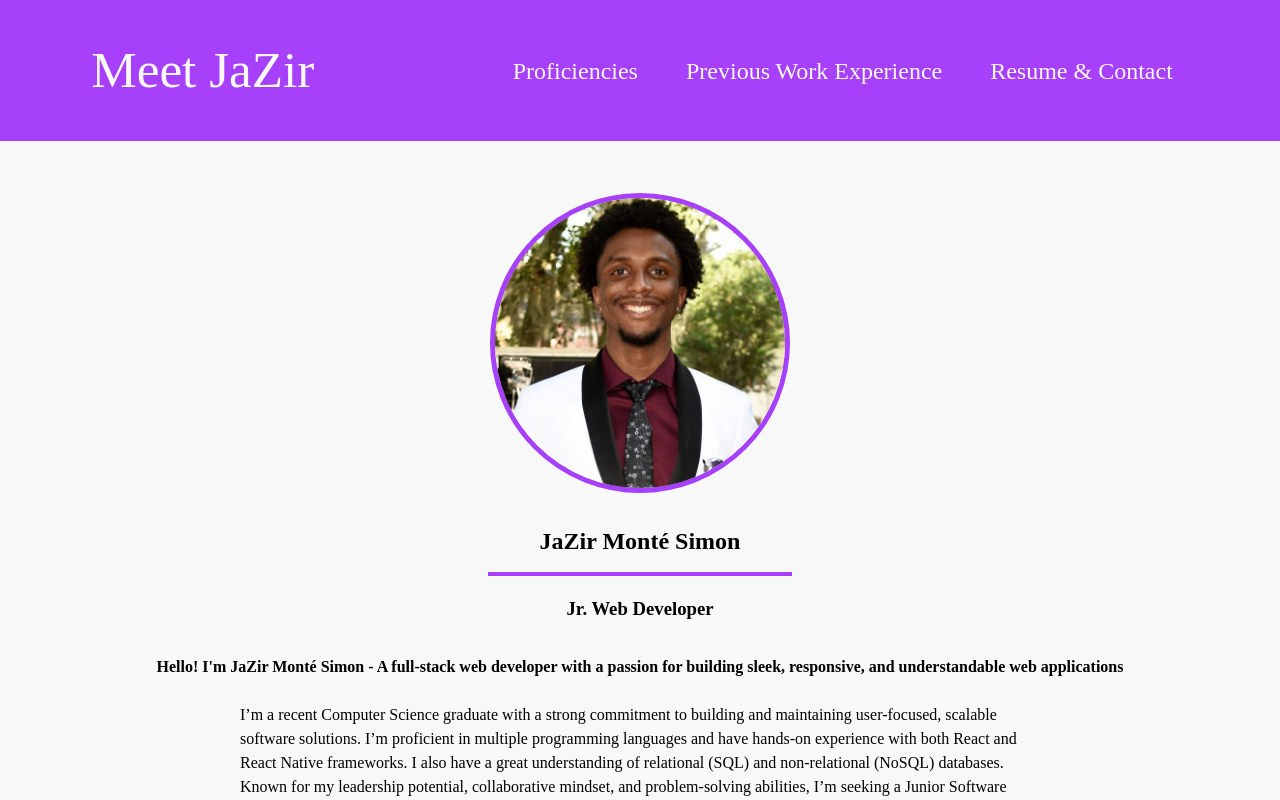
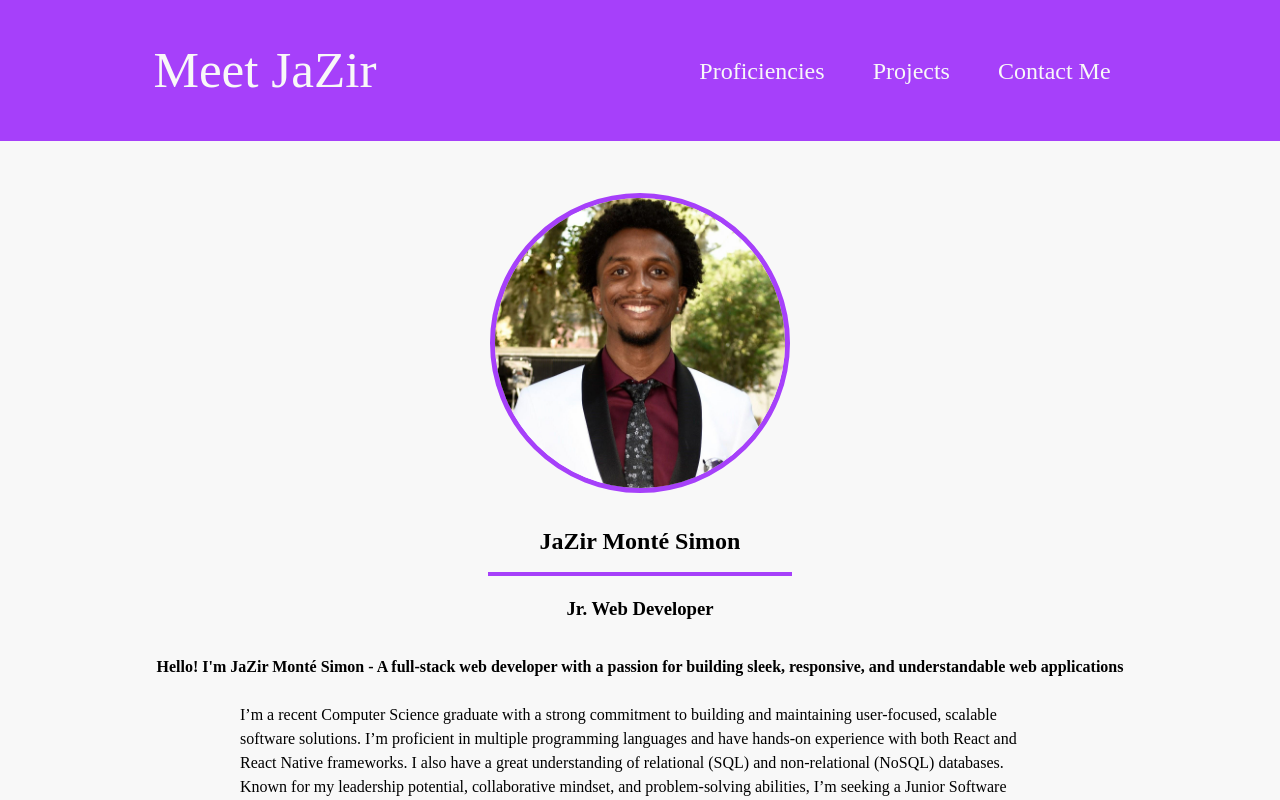
Before and after one commit to DelightSSB/Portfolio-React, a React (Vite) app: page / in a window 1280 px wide. Shown: the top 800 px of the page. Built offline with nearby package versions, Linux system fonts and the light colour scheme.

Commit message:
Update Navbar links for clarity and brevity

```diff
--- a/src/components/Navbar/Navbar.tsx
+++ b/src/components/Navbar/Navbar.tsx
@@ -14,10 +14,10 @@ export default function Navbar() {
             <a href="#proficiencies">Proficiencies</a>
           </li>
           <li>
-            <a href="#projects">Previous Work Experience</a>
+            <a href="#projects">Projects</a>
           </li>
           <li>
-            <a href="#contact">Resume & Contact</a>
+            <a href="#contact">Contact Me</a>
           </li>
         </ul>
       </nav>
```
